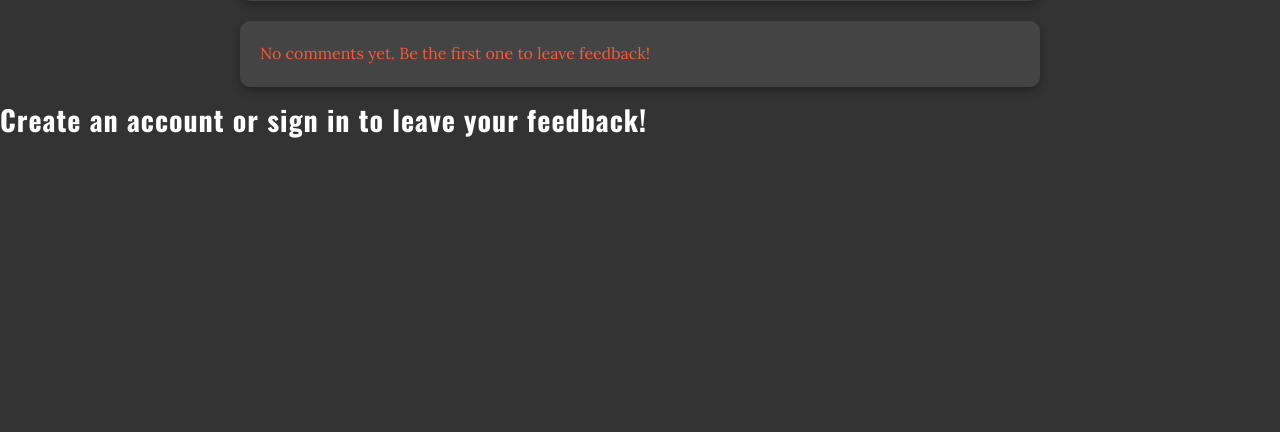
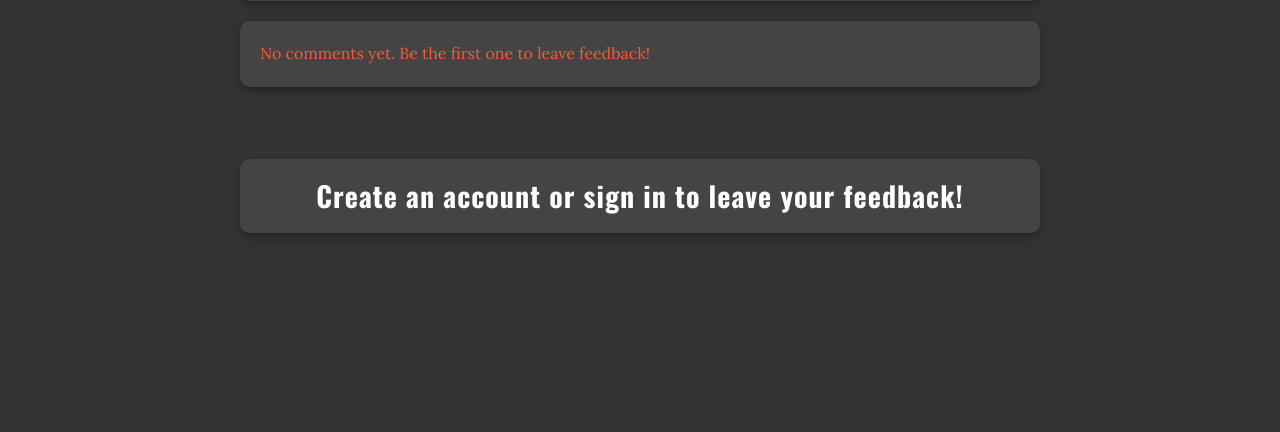
Before and after one commit to Kevinolm10/FitSphere, a Django app: template trainers/templates/trainer_profile.html in a window 1280 px wide. Shown: the part 408-840 px from the top of the page. Run offline with Django 5.2, Linux system fonts and the light colour scheme; the template is opened without the code that fills it, so the values that code supplies are empty.

Commit message:
Add user authentication system for making a comment

```diff
--- a/trainers/templates/trainer_profile.html
+++ b/trainers/templates/trainer_profile.html
@@ -87,7 +87,7 @@
     </div>
 </form>
 {% else %}
-<h3>Create an account or sign in to leave your feedback!</h3>
+<h3 class="user-comment-box">Create an account or sign in to leave your feedback!</h3>
 {% endif %}
 
 
```
